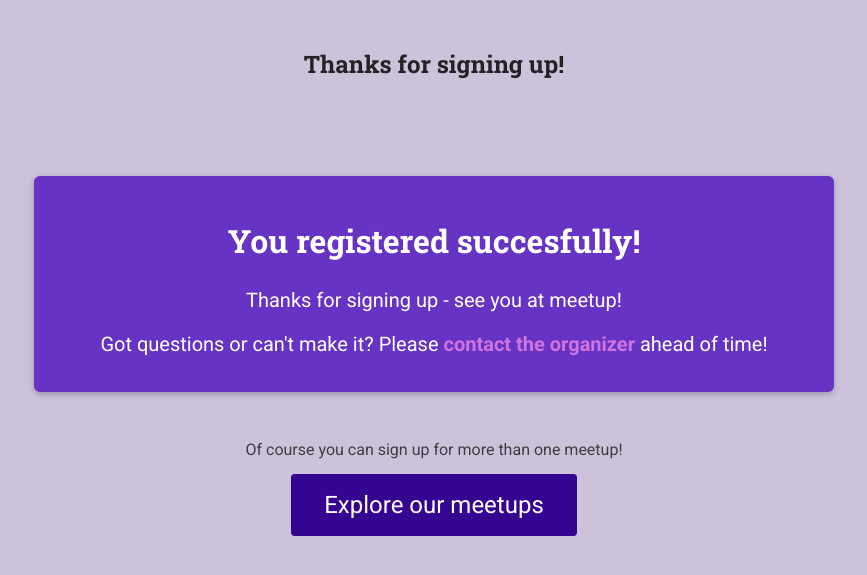
After one commit to atbudak/Django_1, a Django app: template meetups/templates/meetups/registration-success.html in a window 1280 px wide. The commit adds this page. Shown: the top 575 px of the page, without its empty margins (206-1073 px from the left). Run offline with Django 3.2, Linux system fonts and the light colour scheme; the template is opened without the code that fills it, so the values that code supplies are empty.

Commit message:
Last commit

```diff
--- a/blog/urls.py
+++ b/blog/urls.py
@@ -17,8 +17,10 @@ from django.contrib import admin
 from django.urls import path, include
 from django.conf.urls.static import static
 from django.conf import settings
+from django.views.generic.base import RedirectView
 
 urlpatterns = [
     path('admin/', admin.site.urls),
-    path('', include('meetups.urls'))
+    path('', RedirectView.as_view(url='/meetups')),
+    path('meetups/', include('meetups.urls'))
 ] + static(settings.MEDIA_URL, document_root=settings.MEDIA_ROOT)
--- /dev/null
+++ b/meetups/forms.py
@@ -0,0 +1,6 @@
+from django import forms
+
+
+class RegistrationForm(forms.Form):
+
+    email = forms.EmailField(label='Your Email')
--- /dev/null
+++ b/meetups/static/meetups/styles/registration-confirmation.css
@@ -0,0 +1,37 @@
+main {
+  text-align: center;
+}
+
+#confirmation {
+  max-width: 50rem;
+  margin: 3rem auto;
+  box-shadow: 0 2px 6px rgba(0, 0, 0, 0.25);
+  padding: 1rem;
+  background-color: #6633c4;
+  border-radius: 6px;
+  color: white
+}
+
+#confirmation h2 {
+  color: inherit;
+  font-size: 2rem;
+}
+
+#confirmation p {
+  font-size: 1.25rem;
+}
+
+#confirmation p a {
+  color: #cf74df;
+  text-decoration: none;
+  font-weight: bold;
+}
+
+#continue p {
+  margin: 2rem 0;
+}
+
+#continue .btn {
+  font-size: 1.5rem;
+  padding: 1rem 2rem;
+}
--- /dev/null
+++ b/meetups/templates/meetups/registration-success.html
@@ -0,0 +1,24 @@
+{% extends 'meetups/base/base.html' %}
+
+{% load static %}
+
+{% block title %}You registered succesfully! {% endblock %}
+
+{% block site_css %}
+    <link rel="stylesheet" href="{% static 'meetups/styles/registration-confirmation.css' %}  ">
+{% endblock %}
+
+{% block header %}Thanks for signing up! {% endblock %}
+
+{% block body %}
+    <section id="confirmation">
+        <h2>You registered succesfully!</h2>
+        <p>Thanks for signing up - see you at meetup!</p>
+        <p>Got questions or can't make it? Please <a href="mailto:{{ organizer_email }}"> contact the organizer </a>ahead of time!</p>
+    </section>
+
+    <section id="continue">
+        <p>Of course you can sign up for more than one meetup!</p>
+        <p><a href="/meetups" class="btn"> Explore our meetups</a></p>
+    </section>
+{% endblock %}
--- a/meetups/urls.py
+++ b/meetups/urls.py
@@ -2,7 +2,8 @@ from django.urls import path
 from . import views
 
 urlpatterns = [
-    path('meetups/', views.index, name='all-meetups'),  # our-domain.com/meetups
-    path('meetups/<slug:meetup_slug>', views.meetup_details, name='meetup-detail')
+    path('', views.index, name='all-meetups'),  # our-domain.com/meetups
+    path('<slug:meetup_slug>/success', views.confirm_registration, name='confirm-registration'),
+    path('<slug:meetup_slug>', views.meetup_details, name='meetup-detail')
     # our-domain.com/meetups/<dynamic-path-segment>
 ]
```
Also changed, not shown: meetups/admin.py (+7 -5 lines), meetups/models.py (+20 -1 lines), meetups/templates/meetups/meetup_details.html (+21 -7 lines), meetups/views.py (+23 -5 lines), meetups/migrations/0003_auto_20210918_1928.py (added), meetups/migrations/0004_auto_20210918_1943.py (added), meetups/migrations/0005_auto_20210918_1957.py (added), uploads/images/DSC_0007.JPG (added).
